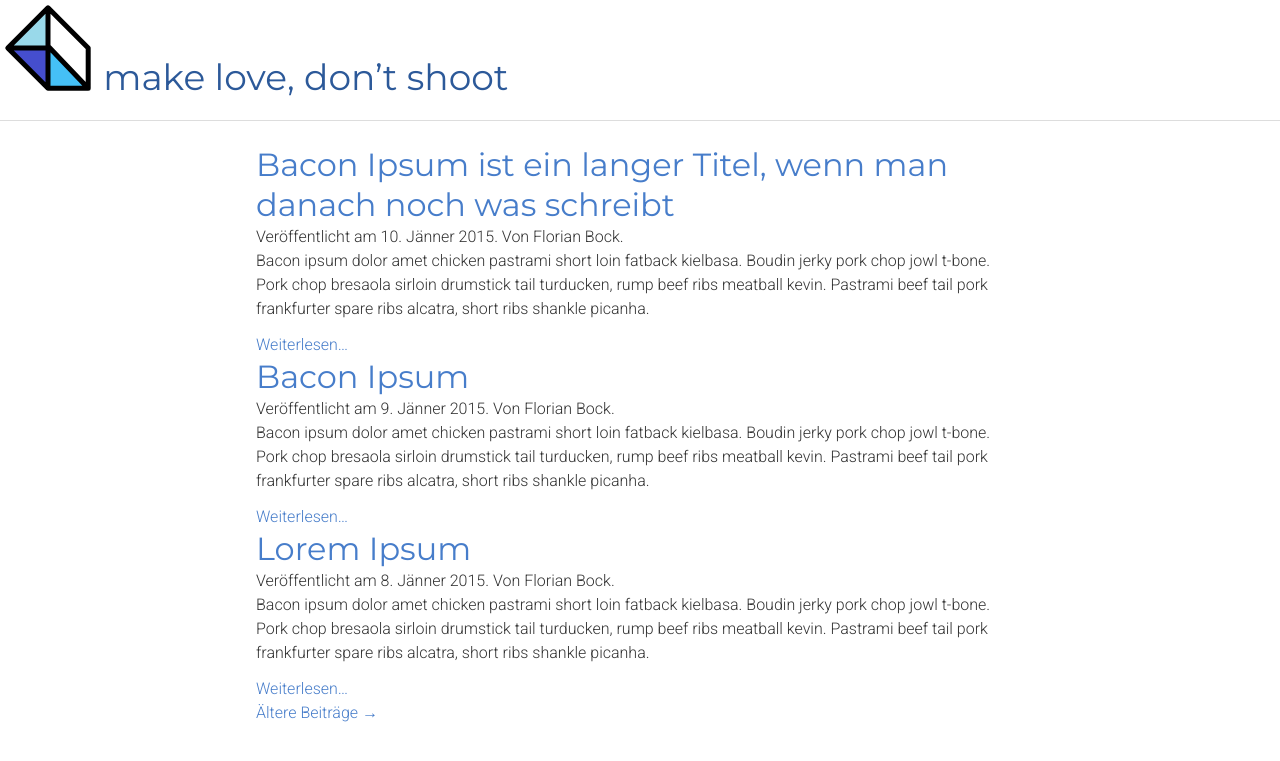
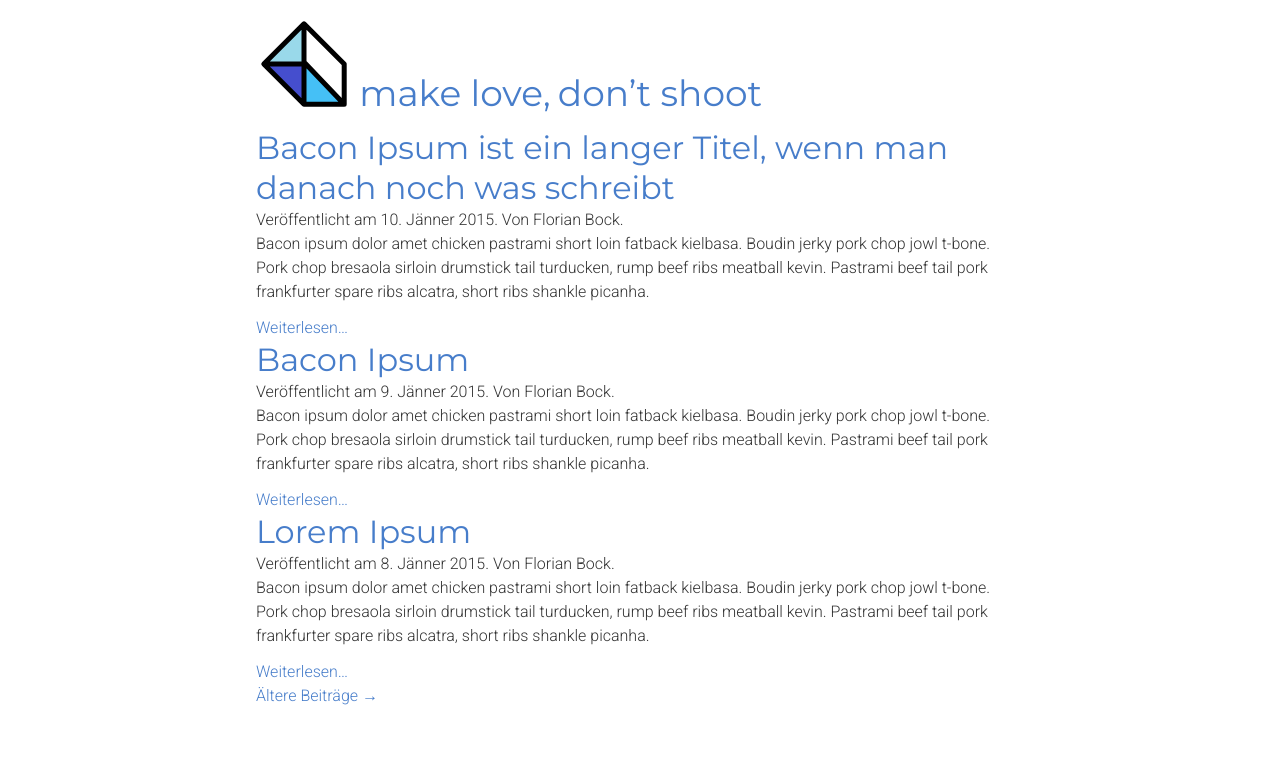
Before and after one commit to bocki/dontshoot, a Jekyll site: the page built from jekyll/index.html, in a window 1280 px wide. Shown: the top 761 px of the page. Built offline with Jekyll 4.4.1, drawn with Linux system fonts in a browser that asks for light colours; the list of posts is cut into pages by our own code.

Commit message:
meh, reverted that huge header

```diff
--- a/jekyll/_includes/header.html
+++ b/jekyll/_includes/header.html
@@ -4,10 +4,9 @@
       <svg width="96" height="96">
         <image xlink:href="/assets/img/logo.svg" src="/assets/img/logo.png" width="96" height="96" />
       </svg>
-      <span>make love, {{ site.title }}</span>
+      <span class="slogan">make love, </span><span>{{ site.title }}</span>
     </h1>
   </a>
-  <hr>
 
     <nav class="site-nav">
       <!--
--- a/jekyll/assets/css/main.scss
+++ b/jekyll/assets/css/main.scss
@@ -11,7 +11,7 @@
 ;
 
 $break-small: 539px;
-$break-large: 800px;
+$break-large: 860px;
 
 @mixin respond-to($media) {
   @if $media == s {
@@ -25,7 +25,7 @@
   }
 }
 
-#main {
+body {
   max-width: 60%;
   @include respond-to(s) { max-width: 85%; }
   @include respond-to(m) { max-width: 75%; }
@@ -44,5 +44,10 @@
       padding-top: 55px;
       padding-left: 0.2em;
     }
+
+    .slogan {
+      @include respond-to(m) { display:none; }
+      @include respond-to(s) { display:none; }
+    }
   }
 }
```
